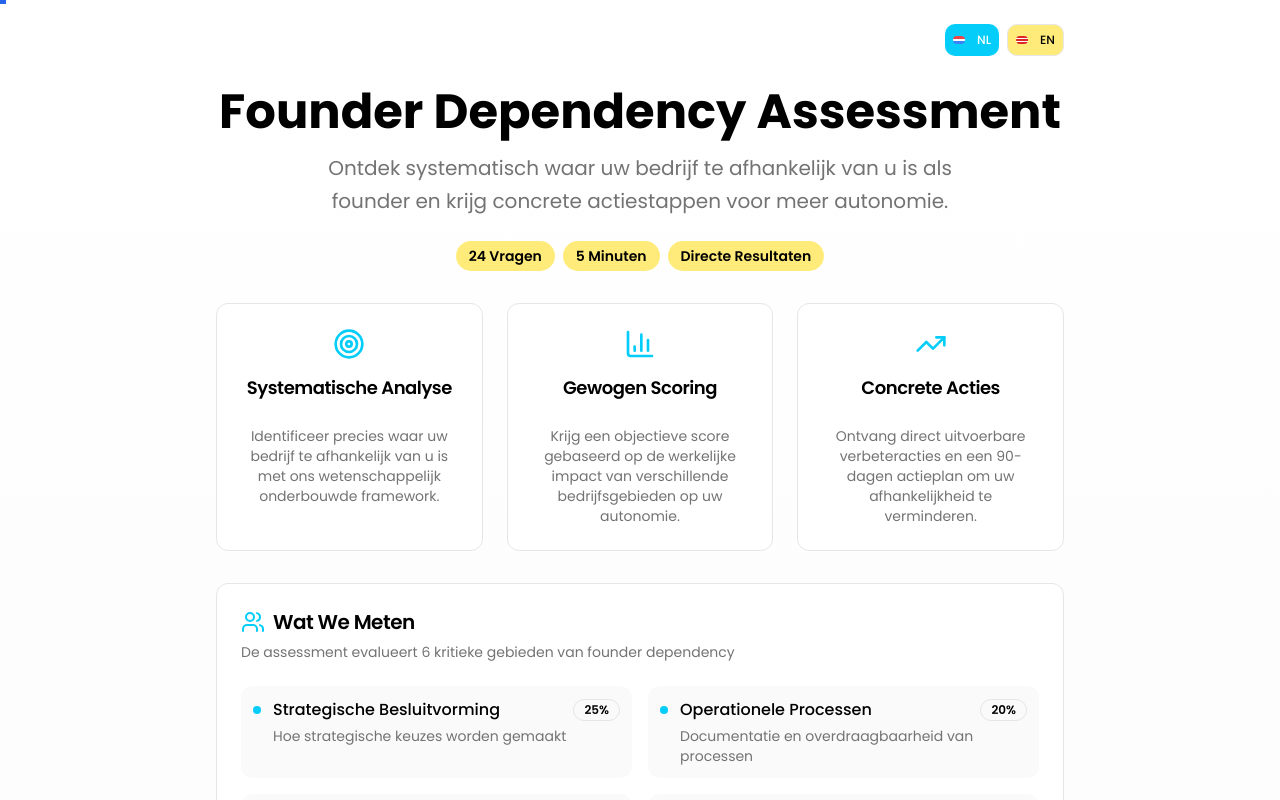
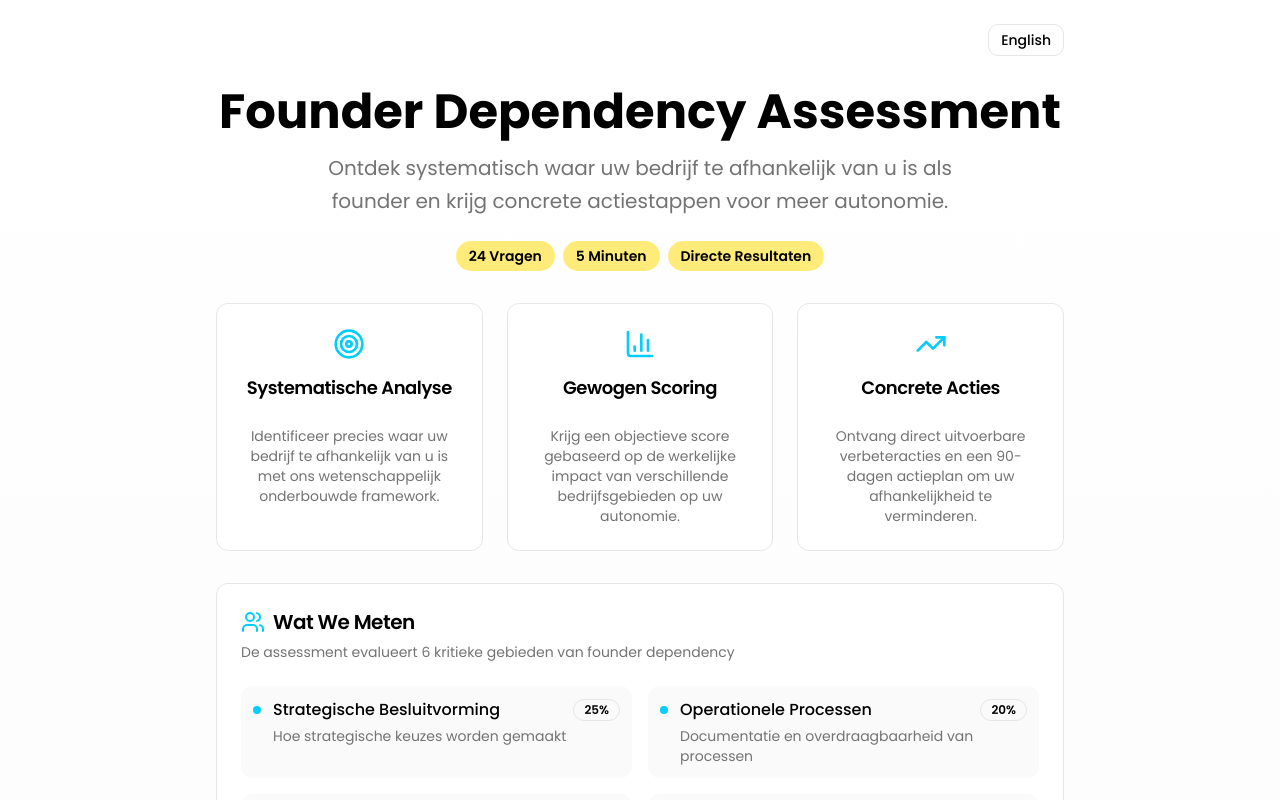
Before and after one commit to kesselaer/scaleup-succes-founder-dependency-assessment, a React (Vite) app: page / in a window 1280 px wide. Shown: the top 800 px of the page. Built offline with nearby package versions, Linux system fonts and the light colour scheme.

Commit message:
Refactor Language Toggle
Remove flag icons and update button text to toggle between "NL" and "EN" based on the current language setting.

```diff
--- a/src/components/LanguageToggle.tsx
+++ b/src/components/LanguageToggle.tsx
@@ -6,37 +6,14 @@ const LanguageToggle: React.FC = () => {
   const { language, setLanguage } = useLanguage();
 
   return (
-    <div className="flex items-center space-x-2">
-      <Button
-        variant={language === 'nl' ? 'default' : 'outline'}
-        size="sm"
-        onClick={() => setLanguage('nl')}
-        className="flex items-center space-x-1 h-8 px-2"
-      >
-        <div className="w-3 h-2 flex flex-col rounded-sm overflow-hidden">
-          <div className="h-px bg-red-500 flex-1"></div>
-          <div className="h-px bg-white flex-1"></div>
-          <div className="h-px bg-blue-500 flex-1"></div>
-        </div>
-        <span className="text-xs">NL</span>
-      </Button>
-      <Button
-        variant={language === 'en' ? 'default' : 'outline'}
-        size="sm"
-        onClick={() => setLanguage('en')}
-        className="flex items-center space-x-1 h-8 px-2"
-      >
-        <div className="w-3 h-2 rounded-sm overflow-hidden flex flex-col">
-          <div className="h-px bg-red-600 flex-1"></div>
-          <div className="h-px bg-white flex-1"></div>
-          <div className="h-px bg-red-600 flex-1"></div>
-          <div className="h-px bg-white flex-1"></div>
-          <div className="h-px bg-red-600 flex-1"></div>
-          <div className="absolute top-0 left-0 w-1.5 h-1 bg-blue-600"></div>
-        </div>
-        <span className="text-xs">EN</span>
-      </Button>
-    </div>
+    <Button
+      variant="outline"
+      size="sm"
+      onClick={() => setLanguage(language === 'nl' ? 'en' : 'nl')}
+      className="h-8 px-3"
+    >
+      {language === 'nl' ? 'English' : 'Nederlands'}
+    </Button>
   );
 };
 
```
